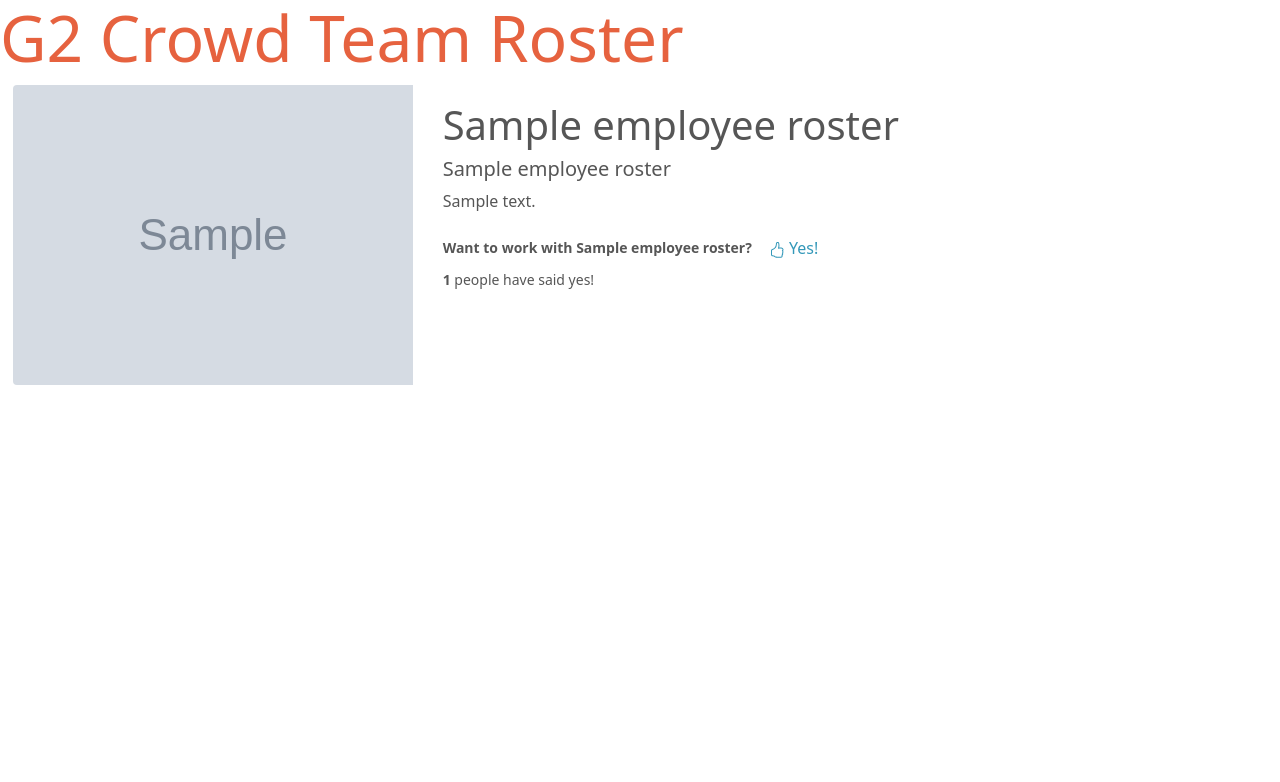
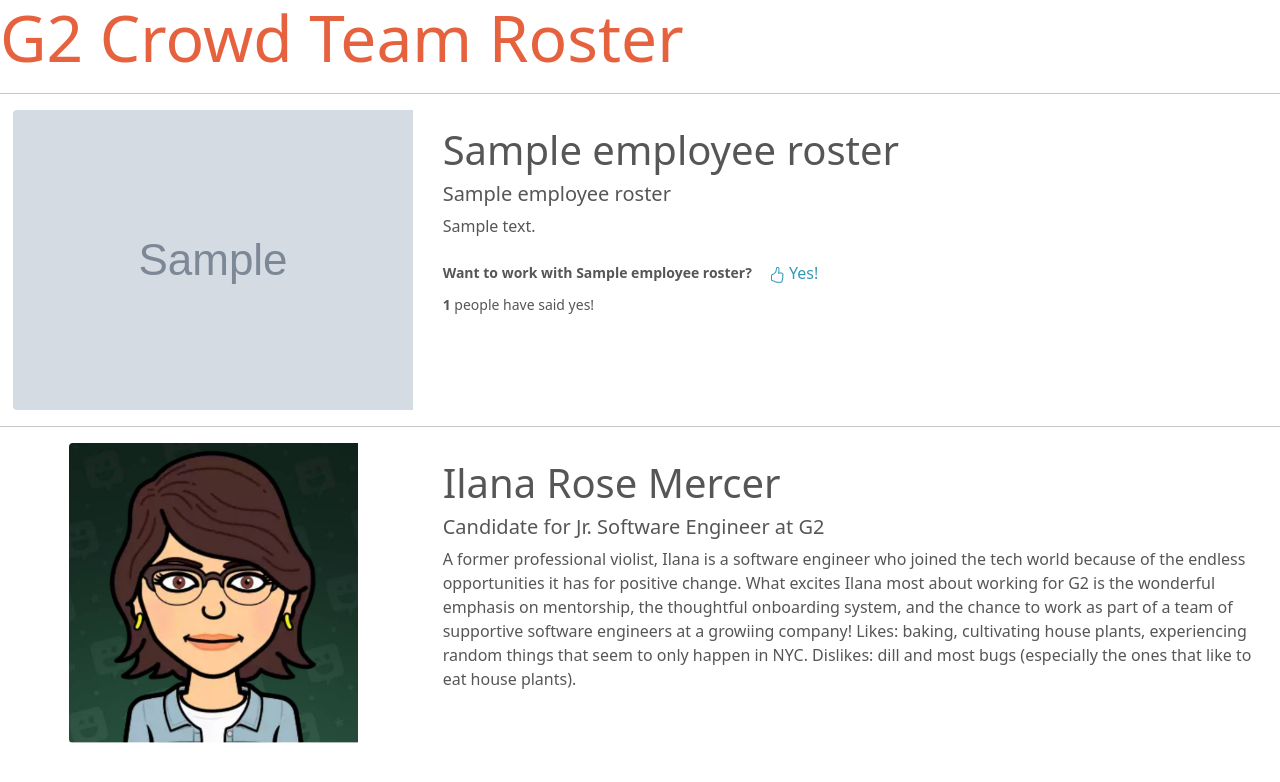
Before and after one commit to violatido/roster, a Django app: template roster/templates/roster/index.html in a window 1280 px wide. Shown: the top 782 px of the page. Run offline with Django 3.2, Linux system fonts and the light colour scheme; the template is opened without the code that fills it: most values are stand-ins (such as "Sample title", 1, 10 or a date in 2020); grey boxes marked "Sample" are stand-in pictures.

Commit message:
Created new card for Ilana

```diff
--- a/roster/templates/roster/index.html
+++ b/roster/templates/roster/index.html
@@ -11,6 +11,7 @@
 </head>
 <body>
     <h1 class="display-3">G2 Crowd Team Roster</h1>
+    <hr>
     {% for e in employee_roster %}
     <div class="card mb-3">
         <div class="row g-0">
@@ -36,7 +37,27 @@
             </div>
         </div>
     </div>
+    <hr>
     {% endfor %}
+    <div class="card mb-3">
+        <div class="row g-0">
+            <div class="col-sm-4 d-flex justify-content-center align-items-center">
+                <img src="/static/images/ilana-bitmoji.png" style="max-height: 300px;" class="img-fluid rounded-start" alt="Picture of Ilana Mercer">
+            </div>
+            <div class="col-sm-8">
+                <div class="card-body">
+                    <h3 class="card-title display-6">Ilana Rose Mercer</h3>
+                    <h5 class="card-title">Candidate for Jr. Software Engineer at G2</h5>
+                    <p class="card-text">
+                        A former professional violist, Ilana is a software engineer who joined the tech world because of the endless opportunities it has for
+                        positive change. What excites Ilana most about working for G2 is the wonderful emphasis on mentorship, the thoughtful onboarding system,
+                        and the chance to work as part of a team of supportive software engineers at a growiing company! Likes: baking, cultivating house
+                        plants, experiencing random things that seem to only happen in NYC. Dislikes: dill and most bugs (especially the ones that like to eat house plants).
+                    </p>
+                </div>
+            </div>
+        </div>
+    </div>
     <script src="https://cdn.jsdelivr.net/npm/bootstrap@5.1.3/dist/js/bootstrap.bundle.min.js" integrity="sha384-ka7Sk0Gln4gmtz2MlQnikT1wXgYsOg+OMhuP+IlRH9sENBO0LRn5q+8nbTov4+1p" crossorigin="anonymous"></script>
     <script>
         function addVote(id){
```
Also changed, not shown: roster/static/images/ilana-bitmoji.png (added).
